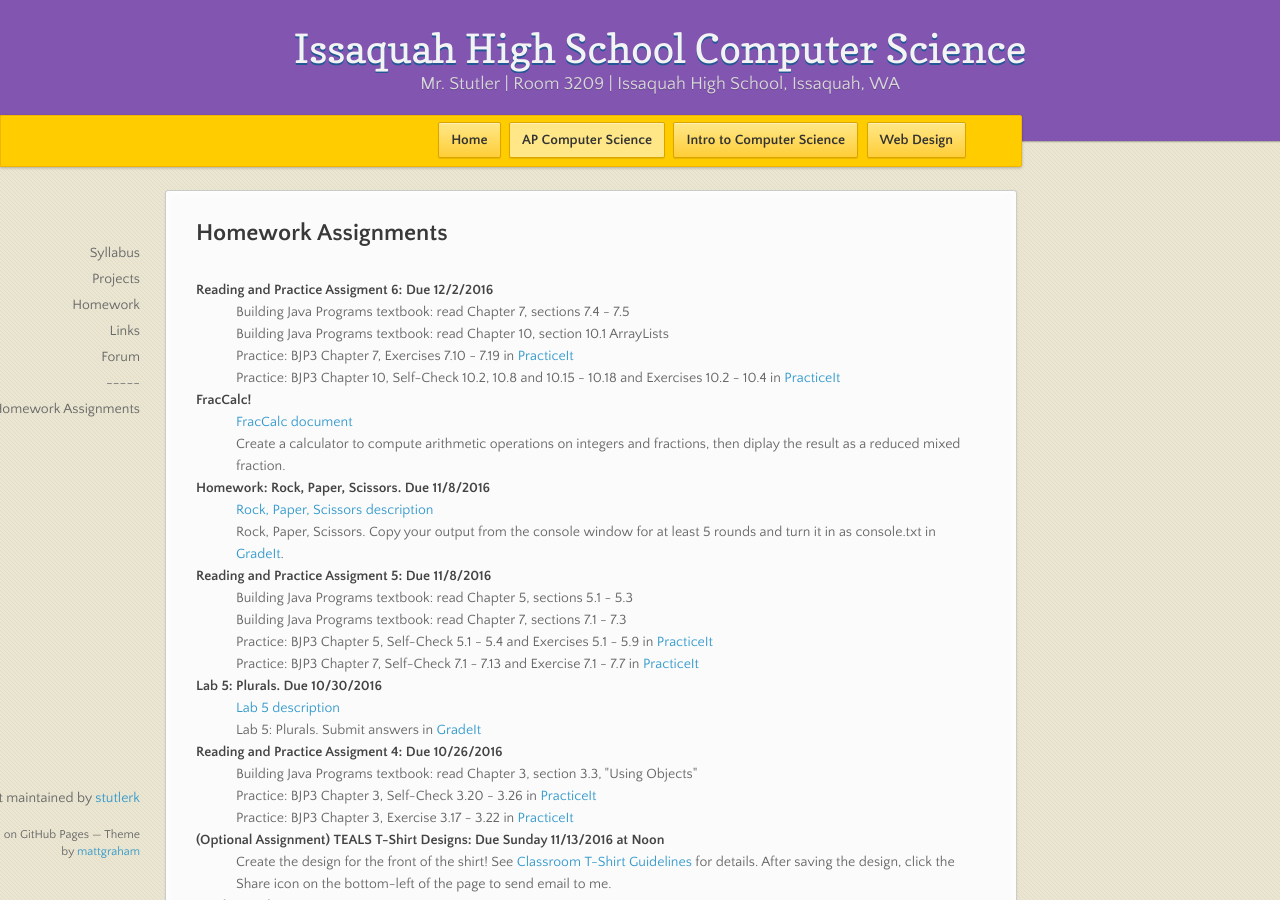
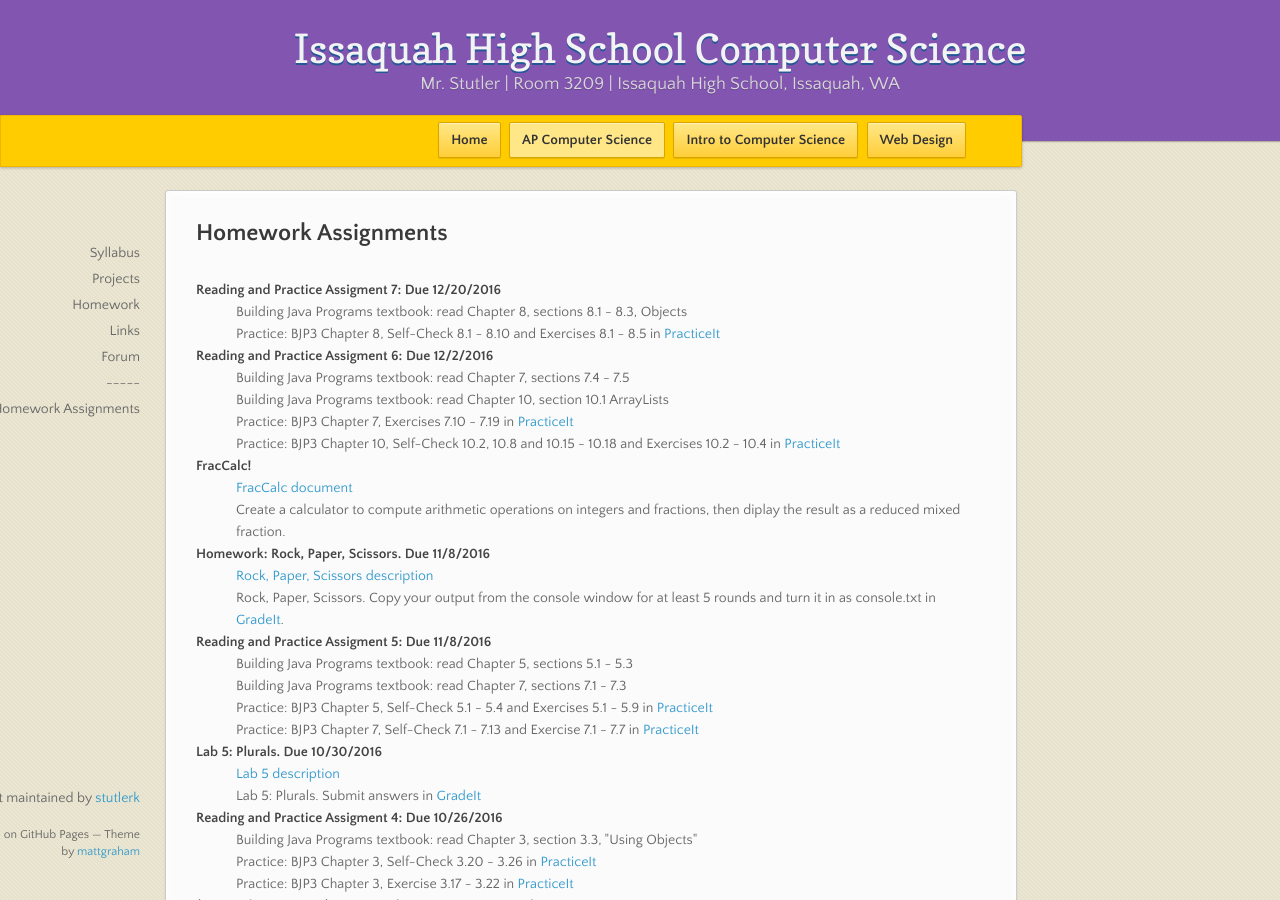
Before and after one commit to stutlerk/ihs-website, a Jekyll site: the page built from _apcs/homework.html, in a window 1280 px wide and 900 px high. Built offline with Jekyll 4.4.1, drawn with Linux system fonts in a browser that asks for light colours; nearby versions of some CDN libraries.

Commit message:
Update homework.html

```diff
--- a/_apcs/homework.html
+++ b/_apcs/homework.html
@@ -6,7 +6,11 @@ layout: course
 <section>
 <h2>Homework Assignments</h2>
 <dl>
-    <dt>Reading and Practice Assigment 6: Due 12/2/2016</dt>
+    <dt>Reading and Practice Assigment 7: Due 12/20/2016</dt>
+    <dd>Building Java Programs textbook: read Chapter 8, sections 8.1 - 8.3, Objects</dd>
+    <dd>Practice: BJP3 Chapter 8, Self-Check 8.1 - 8.10 and Exercises 8.1 - 8.5 in <a href="http://practiceit.cs.washington.edu/">PracticeIt</a></dd>
+
+    <dt>Reading and Practice Assigment 6: Due 12/2/2016</dt>
     <dd>Building Java Programs textbook: read Chapter 7, sections 7.4 - 7.5</dd>
     <dd>Building Java Programs textbook: read Chapter 10, section 10.1 ArrayLists</dd>
     <dd>Practice: BJP3 Chapter 7, Exercises 7.10 - 7.19 in <a href="http://practiceit.cs.washington.edu/">PracticeIt</a></dd>
```
